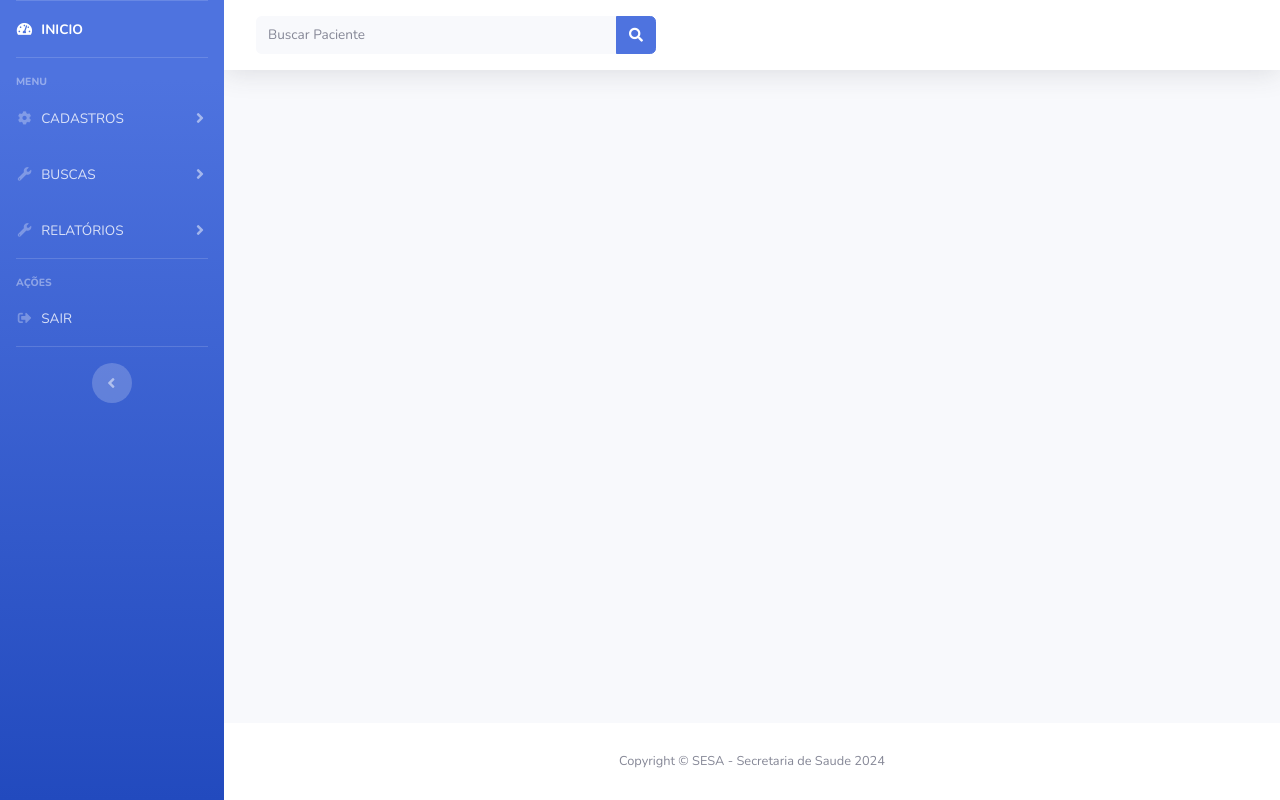
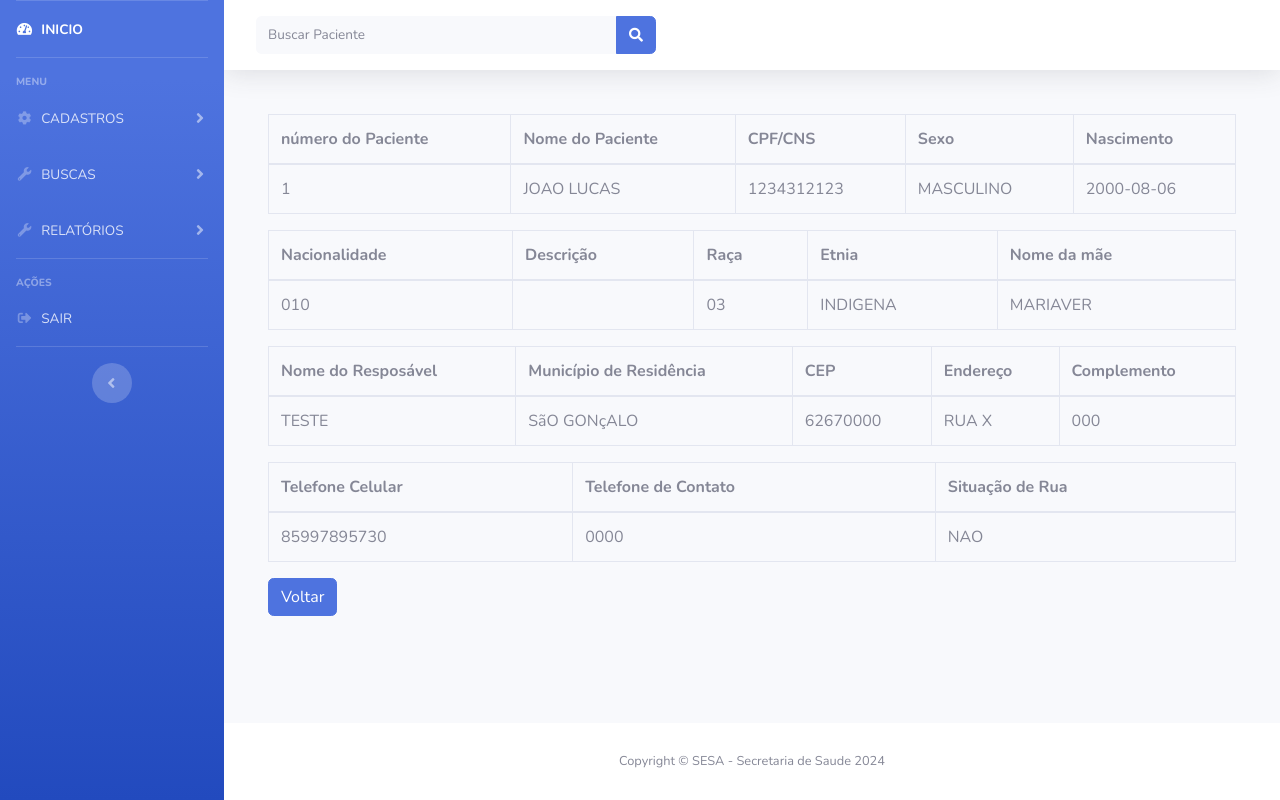
Before and after one commit to jlucas06/caps, a PHP site: page /admin/listar_paciente.php?id_usuario=1 in a window 1280 px wide. Run offline with PHP 8.4, Linux system fonts and the light colour scheme; a user stored in the database is signed in; data comes from the database, SQL or seed files in the repository.

Commit message:
atualização

```diff
--- a/admin/menu.php
+++ b/admin/menu.php
@@ -23,7 +23,7 @@
     </a>
     <div id="collapseTwo" class="collapse" aria-labelledby="headingTwo" data-parent="#accordionSidebar">
         <div class="bg-white py-2 collapse-inner rounded">
-            <h6 class="collapse-header">Cadastros</h6>
+            <h6 class="collapse-header">Cadastros:</h6>
             <a class="collapse-item" href="novo_paciente.php">Novo Paciente</a>
             <a class="collapse-item" href="novo_atendimento.php">Novo Atendimento</a>
         </div>
@@ -31,12 +31,12 @@
 </li>
 
 <li class="nav-item">
-    <a class="nav-link collapsed" href="#" data-toggle="collapse" data-target="#collapseUtilities"
-        aria-expanded="true" aria-controls="collapseUtilities">
+    <a class="nav-link collapsed" href="#" data-toggle="collapse" data-target="#collapseUtilitie"
+        aria-expanded="true" aria-controls="collapseUtilitie">
         <i class="fas fa-fw fa-wrench"></i>
         <span>BUSCAS</span>
     </a>
-    <div id="collapseUtilities" class="collapse" aria-labelledby="headingUtilities"
+    <div id="collapseUtilitie" class="collapse" aria-labelledby="headingUtilities"
         data-parent="#accordionSidebar">
         <div class="bg-white py-2 collapse-inner rounded">
             <h6 class="collapse-header">Busca:</h6>
@@ -57,8 +57,6 @@
         <div class="bg-white py-2 collapse-inner rounded">
             <h6 class="collapse-header">Relatorio:</h6>
             <a class="collapse-item" href="#">Relatorio Geral</a>
-
-
         </div>
     </div>
 </li>
--- a/buscas/busca_atendimento.php
+++ b/buscas/busca_atendimento.php
@@ -28,7 +28,9 @@
                             <tbody>
                                 <?php
                                 include "../conexao.php";
-                                $sql ="SELECT * FROM usuario";
+                                session_start();
+                                $cpf = $_SESSION['medico'];
+                                $sql ="SELECT * FROM tb_atendimento WHERE cpf_medico = $cpf";
                                 $result = $conn->prepare($sql);
                                 if($result->execute()){
                                     $dados = $result->fetchAll();
@@ -39,7 +41,7 @@
                                             <td><?= $k['cpf_cns'] ?></td>
                                             <td><?= $k['sexo'] ?></td>
                                             <td><?= $k['nome_mae'] ?></td>
-                                            <td> <a href = "listar_atendimento.php?id_usuario=<?= $k['id_usuario'] ?>"> VER MAIS</a>  </td>
+                                            <td> <a href = "listar_paciente.php?id_usuario=<?= $k['id_usuario'] ?>"> VER MAIS</a>  </td>
                                         </tr>
 
                                         <?php
--- a/buscas/listar_paciente.php
+++ b/buscas/listar_paciente.php
@@ -0,0 +1,159 @@
+<?php
+include ("../conexao.php");
+
+
+
+$id_usuario = intval($_GET['id_usuario']);
+
+// Prepara e executa a consulta para buscar os detalhes do ID
+$sql = "SELECT * FROM usuario WHERE id_usuario = :id_usuario";
+$result = $conn->prepare($sql);
+$result->bindParam(':id_usuario', $id_usuario, PDO::PARAM_INT);
+
+if ($result->execute()) {
+    $dados = $result->fetch();
+} else {
+    echo "Erro ao buscar dados.";
+    exit;
+}
+?>
+<!DOCTYPE html>
+<html lang="en">
+
+<body id="page-top">
+
+    <!-- Page Wrapper -->
+    <div id="wrapper">
+
+        <!-- Content Wrapper -->
+        <div id="content-wrapper" class="d-flex flex-column">
+
+            <!-- Main Content -->
+            <div id="content">
+
+                <!-- Begin Page Content -->
+                <div class="card-body">
+                    <div class="table-responsive">
+                        <table class="table table-bordered" id="dataTable" width="100%" cellspacing="0">
+                            <thead>
+                                <tr>
+                                    <th>número do Paciente</th>
+                                    <th>Nome do Paciente</th>
+                                    <th>CPF/CNS</th>
+                                    <th>Sexo</th>
+                                    <th>Nascimento</th>
+                                </tr>
+                            </thead>
+                            <tbody>
+                                <?php if ($dados): ?>
+                                    <td><?= htmlspecialchars($dados['nprontuario']) ?></td>
+                                    <td><?= htmlspecialchars($dados['nome_paciente']) ?></td>
+                                    <td><?= htmlspecialchars($dados['cpf_cns']) ?></td>
+                                    <td><?= htmlspecialchars($dados['sexo']) ?></td>
+                                    <td><?= htmlspecialchars($dados['nascimento']) ?></td>
+                                    <?php else: ?>
+                                    <p>Nenhum dado encontrado para o ID especificado.</p>
+                                    <?php endif; ?>
+                            </tbody>
+                        </table>
+                        <table class="table table-bordered" id="dataTable" width="100%" cellspacing="0">
+                            <thead>
+                                <tr>
+                                    <th>Nacionalidade</th>
+                                    <th>Descrição</th>
+                                    <th>Raça</th>
+                                    <th>Etnia</th>
+                                    <th>Nome da mãe</th>
+                                </tr>
+                            </thead>
+                            <tbody>
+                                <?php if ($dados): ?>
+                                    <td><?= htmlspecialchars($dados['nacionalidade']) ?></td>
+                                    <td><?= htmlspecialchars($dados['descricao']) ?></td>
+                                    <td><?= htmlspecialchars($dados['raca']) ?></td>
+                                    <td><?= htmlspecialchars($dados['etinia']) ?></td>
+                                    <td><?= htmlspecialchars($dados['nome_mae']) ?></td>
+                                    <?php else: ?>
+                                    <p>Nenhum dado encontrado para o ID especificado.</p>
+                                    <?php endif; ?>
+                            </tbody>
+                        </table>
+                        <table class="table table-bordered" id="dataTable" width="100%" cellspacing="0">
+                            <thead>
+                                <tr>
+                                    <th>Nome do Resposável</th>
+                                    <th>Município de Residência</th>
+                                    <th>CEP</th>
+                                    <th>Endereço</th>
+                                    <th>Complemento</th>
+                                </tr>
+                            </thead>
+                            <tbody>
+                                <?php if ($dados): ?>
+                                    <td><?= htmlspecialchars($dados['nome_responsavel']) ?></td>
+                                    <td><?= htmlspecialchars($dados['municipio_residencia']) ?></td>
+                                    <td><?= htmlspecialchars($dados['cep']) ?></td>
+                                    <td><?= htmlspecialchars($dados['endereco']) ?></td>
+                                    <td><?= htmlspecialchars($dados['complemento']) ?></td>
+                                    <?php else: ?>
+                                    <p>Nenhum dado encontrado para o ID especificado.</p>
+                                    <?php endif; ?>
+                            </tbody>
+                        </table>
+                        <table class="table table-bordered" id="dataTable" width="100%" cellspacing="0">
+                            <thead>
+                                <tr>
+                                    <th>Telefone Celular</th>
+                                    <th>Telefone de Contato</th>
+                                    <th>Situação de Rua</th>
+                                </tr>
+                            </thead>
+                            <tbody>
+                                <?php if ($dados): ?>
+                                    <td><?= htmlspecialchars($dados['telefone_celular']) ?></td>
+                                    <td><?= htmlspecialchars($dados['telefone_contato']) ?></td>
+                                    <td><?= htmlspecialchars($dados['situacao_rua']) ?></td>
+                                    <?php else: ?>
+                                    <p>Nenhum dado encontrado para o ID especificado.</p>
+                                    <?php endif; ?>
+                            </tbody>
+                        </table>
+                        <a href = "busca_paciente.php" class="btn btn-primary"> Voltar</a>
+                    </div>
+                </div>
+            </div>
+            <!-- Footer -->
+
+            <!-- End of Footer -->
+
+        </div>
+        <!-- End of Content Wrapper -->
+
+    </div>
+    <!-- End of Page Wrapper -->
+
+    <!-- Scroll to Top Button-->
+    <a class="scroll-to-top rounded" href="#page-top">
+        <i class="fas fa-angle-up"></i>
+    </a>
+
+    <!-- Bootstrap core JavaScript-->
+    <script src="../vendor/jquery/jquery.min.js"></script>
+    <script src="../vendor/bootstrap/js/bootstrap.bundle.min.js"></script>
+
+    <!-- Core plugin JavaScript-->
+    <script src="../vendor/jquery-easing/jquery.easing.min.js"></script>
+
+    <!-- Custom scripts for all pages-->
+    <script src="../js/sb-admin-2.min.js"></script>
+
+    <!-- Page level plugins -->
+    <script src="../vendor/chart.js/Chart.min.js"></script>
+
+    <!-- Page level custom scripts -->
+    <script src="../js/demo/chart-area-demo.js"></script>
+    <script src="../js/demo/chart-pie-demo.js"></script>
+
+</body>
+
+</html>
```
Also changed, not shown: buscas/busca_paciente.php (+89 -0 lines), buscas/listar_atendimento.php (+3 -9 lines).
